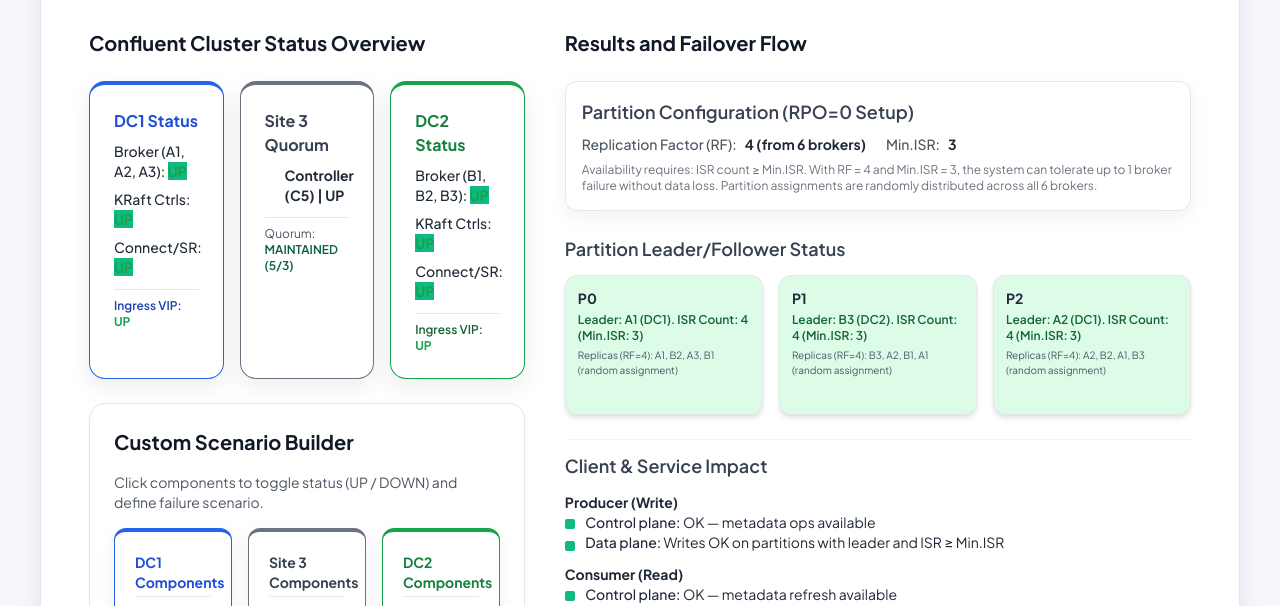
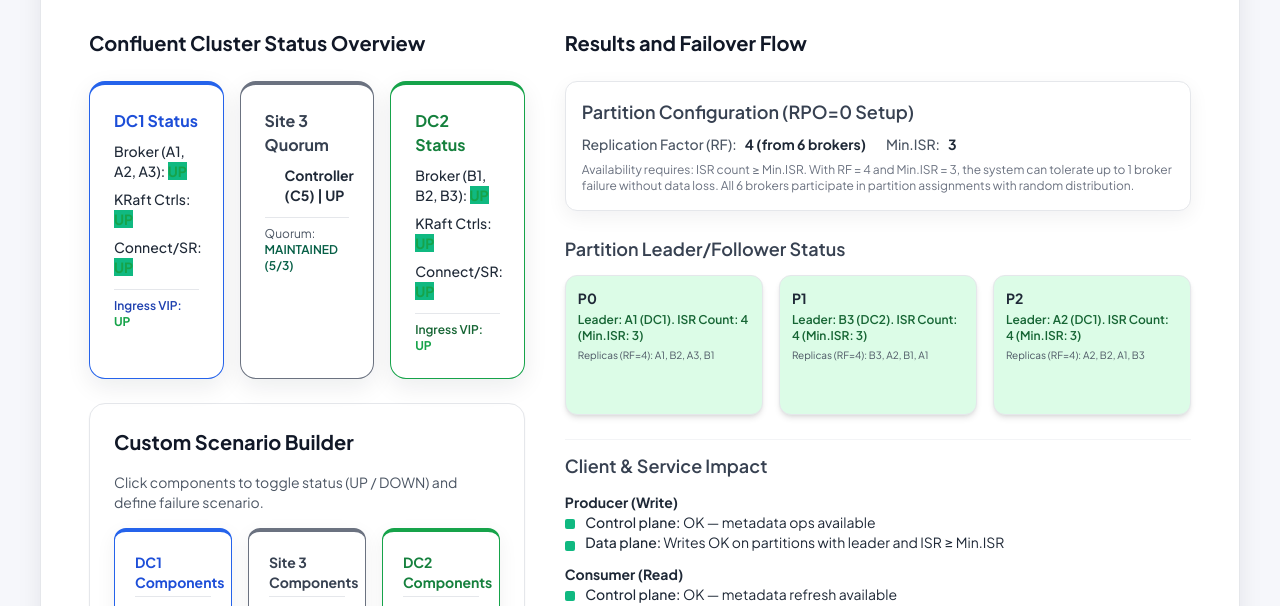
Before and after one commit to goasutlor/kafka_failover, a plain HTML site: page index.html in a window 1280 px wide. Shown: the part 160-766 px from the top of the page. Drawn offline with nearby package versions, Linux system fonts and the light colour scheme.

Commit message:
refactor: remove 'unused' references - all 6 brokers participate
- Remove '(A3,B3 unused)' and 'random assignment' labels
- Clarify that all 6 brokers participate in partition assignments
- More realistic representation of Kafka's random distribution
- All brokers are actively used in the cluster setup

```diff
--- a/index.html
+++ b/index.html
@@ -294,7 +294,7 @@
                             <span id="display_min_isr" class="font-extrabold text-gray-800">3</span>
                         </div>
                     </div>
-                    <p class="text-xs text-gray-500 mt-2">Availability requires: ISR count ≥ Min.ISR. With RF = 4 and Min.ISR = 3, the system can tolerate up to 1 broker failure without data loss. Partition assignments are randomly distributed across all 6 brokers.</p>
+                    <p class="text-xs text-gray-500 mt-2">Availability requires: ISR count ≥ Min.ISR. With RF = 4 and Min.ISR = 3, the system can tolerate up to 1 broker failure without data loss. All 6 brokers participate in partition assignments with random distribution.</p>
                 </div>
 
 
@@ -353,7 +353,7 @@
                 C4: { site: 'DC2', status: 'UP', desc: 'Controller C4 (DC2)' },
                 C5: { site: 'Site3', status: 'UP', desc: 'Controller C5 (Site 3 VM)' }, // External VM
             },
-            // Brokers (A1, A2, A3 in DC1; B1, B2, B3 in DC2) - Random partition assignment
+            // Brokers (A1, A2, A3 in DC1; B1, B2, B3 in DC2) - All brokers participate in partitions
             brokers: {
                 A1: { site: 'DC1', status: 'UP', desc: 'Broker A1 (P0 Leader, P1/P2 Follower)' },
                 A2: { site: 'DC1', status: 'UP', desc: 'Broker A2 (P2 Leader, P1 Follower)' },
@@ -373,9 +373,9 @@
             },
             // Topic: SalesData (3 Partitions, Replication Factor 4, randomly distributed across 6 brokers)
             partitions: {
-                P0: { leader: 'A1', followers: ['B2', 'A3', 'B1'] }, // RF=4 (random assignment)
-                P1: { leader: 'B3', followers: ['A2', 'B1', 'A1'] }, // RF=4 (random assignment)
-                P2: { leader: 'A2', followers: ['B2', 'A1', 'B3'] }, // RF=4 (random assignment)
+                P0: { leader: 'A1', followers: ['B2', 'A3', 'B1'] }, // RF=4 (A1,B2,A3,B1)
+                P1: { leader: 'B3', followers: ['A2', 'B1', 'A1'] }, // RF=4 (B3,A2,B1,A1)
+                P2: { leader: 'A2', followers: ['B2', 'A1', 'B3'] }, // RF=4 (A2,B2,A1,B3)
             },
             // Configuration Parameters (kept for reference, but UI removed)
             config: {
@@ -877,7 +877,7 @@
                     <div class="p-3 rounded-xl shadow-md border ${leaderBgClass} border-gray-200 min-h-[100px]">
                         <h4 class="font-extrabold text-sm mb-1 text-gray-800">${pId}</h4>
                         <p class="text-xs font-semibold ${leaderColorClass}">${leaderText}</p>
-                        <p class="text-[10px] text-gray-600 mt-1">Replicas (RF=4): ${allReplicas} (random assignment)</p>
+                        <p class="text-[10px] text-gray-600 mt-1">Replicas (RF=4): ${allReplicas}</p>
                     </div>
                 `;
                 container.innerHTML += card;
```
